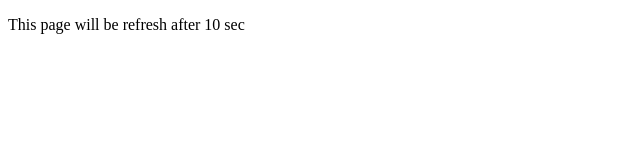
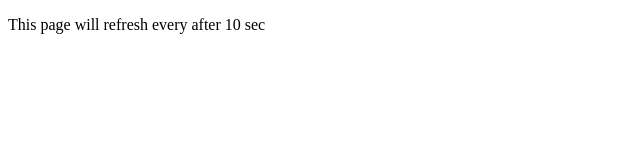
Before and after one commit to giabao-24/baitap2, a plain HTML site: page index.html in a window 1280 px wide. Shown: the full height of the page, 0-640 px from the left. Drawn offline with Linux system fonts and the light colour scheme.

Commit message:
Add files via upload

```diff
--- a/index.html
+++ b/index.html
@@ -6,6 +6,6 @@
     <title>Bài tập</title>
 </head>
 <body>
-    <p>This page will be refresh after 10 sec</p>
+    <p>This page will refresh every after 10 sec</p>
 </body>
 </html>
```
